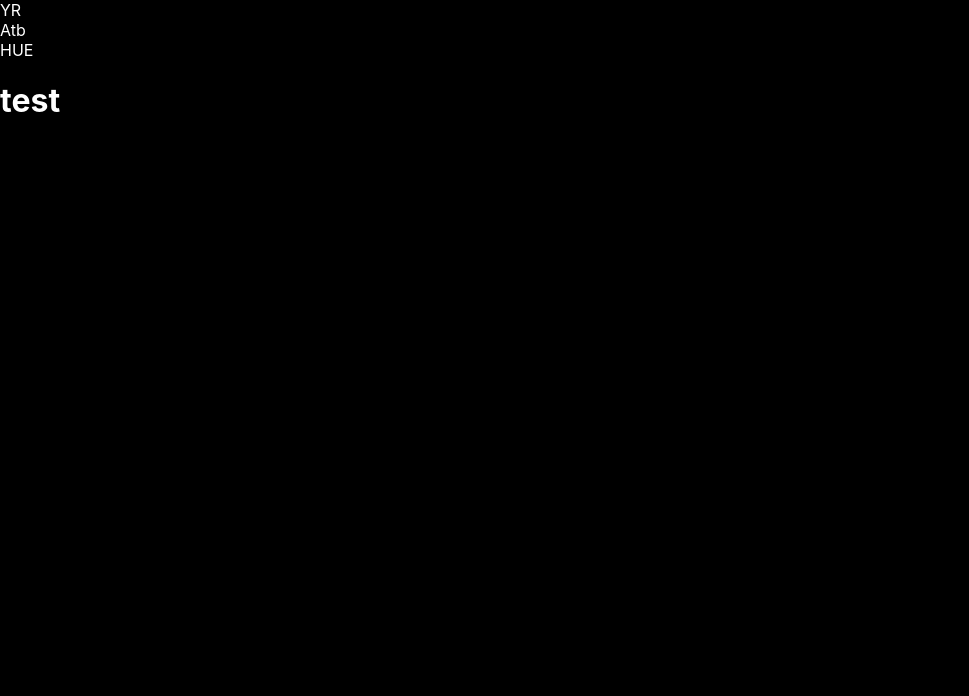
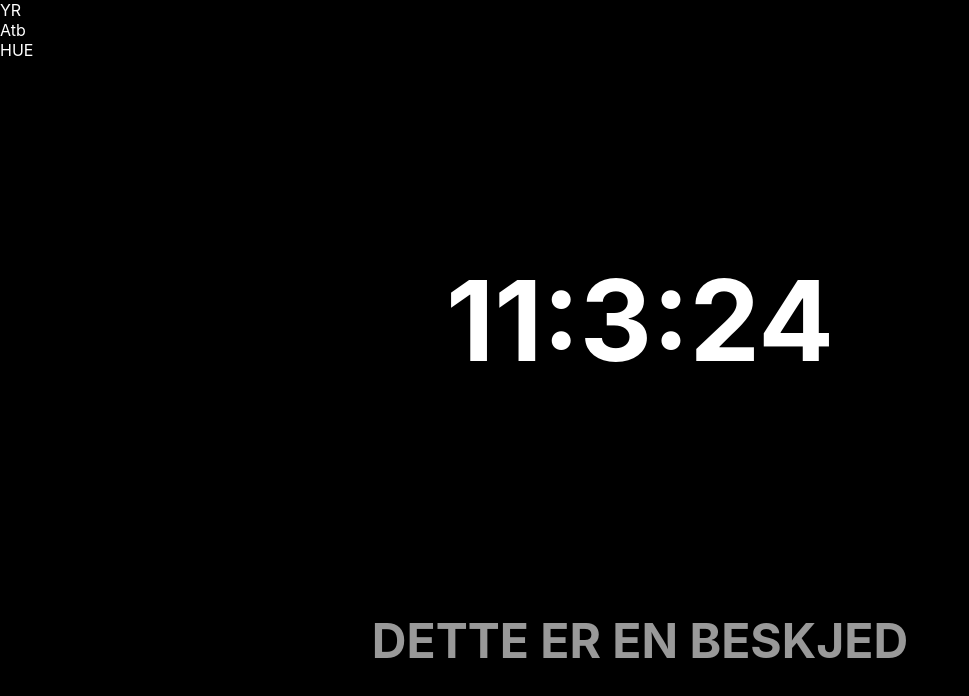
Before and after one commit to ChatechUB/MagicMirror-Next.js, a Next.js app: page / in a window 1280 px wide. Shown: the top 696 px of the page, without its empty margins (0-969 px from the left). Built offline with nearby package versions, Linux system fonts and the light colour scheme.

Commit message:
Clock Fixed, MOTD Started

```diff
--- a/components/Clock.js
+++ b/components/Clock.js
@@ -1,27 +1,25 @@
-import React, {useState} from 'react'
+import React, {useEffect, useState} from 'react'
 
-const Clock =  () => {
+function Clock ()  {
 
-    let clock = ""
+    const [clock, setClock] = useState(0);
 
-    var x = setInterval(function () {
 
+        setInterval(function () {
             const today = new Date();
             let h = today.getHours();
             let m = today.getMinutes();
             let s = today.getSeconds();
 
-        clock = h + ":" + m + ":" + s;
-
-        console.log(clock)
-
+            setClock(h + ":" + m + ":" + s);
 
         }, 1000);
 
 
+
     return (
         <div>
-            <h1> test {clock} </h1>
+            <h1 className="clock">{clock}</h1>
         </div>
     )
 }
--- /dev/null
+++ b/components/MOTD.js
@@ -0,0 +1,12 @@
+import React from 'react';
+
+const MOTD = () => {
+
+
+
+  return <div>
+      <h1 className="MOTD"> DETTE ER EN BESKJED </h1>
+  </div>;
+};
+
+export default MOTD;
--- a/pages/index.js
+++ b/pages/index.js
@@ -3,6 +3,7 @@ import Image from 'next/image'
 import Atb from '../components/atb'
 import Clock from '../components/Clock'
 import Hue from '../components/Hue'
+import MOTD from '../components/MOTD'
 import Yr from '../components/yr'
 import styles from '../styles/Home.module.scss'
 
@@ -16,6 +17,7 @@ export default function Home() {
       <Atb/>
       <Hue/>
       <Clock/>
+      <MOTD/>
     </div>
   )
 }
--- a/styles/globals.scss
+++ b/styles/globals.scss
@@ -15,4 +15,28 @@ a {
 
 * {
   box-sizing: border-box;
+  overflow: hidden;
 }
+
+.clock {
+  text-align: center;
+  font-size: 7em;
+  margin: 0;
+  position: absolute;
+  top: 40%;
+  left: 50%;
+  margin-right: -50%;
+  transform: translate(-50%, -50%)
+}
+
+.MOTD {
+  color: rgba($color: #ffffff, $alpha: 0.6);
+  text-align: center;
+  font-size: 3em;
+  margin: 0;
+  position: absolute;
+  top: 80%;
+  left: 50%;
+  margin-right: -50%;
+  transform: translate(-50%, -50%)
+}
```
Also changed, not shown: styles/Home.module.scss (line endings or trailing spaces). Lines whose indentation alone changed are shown as unchanged.
